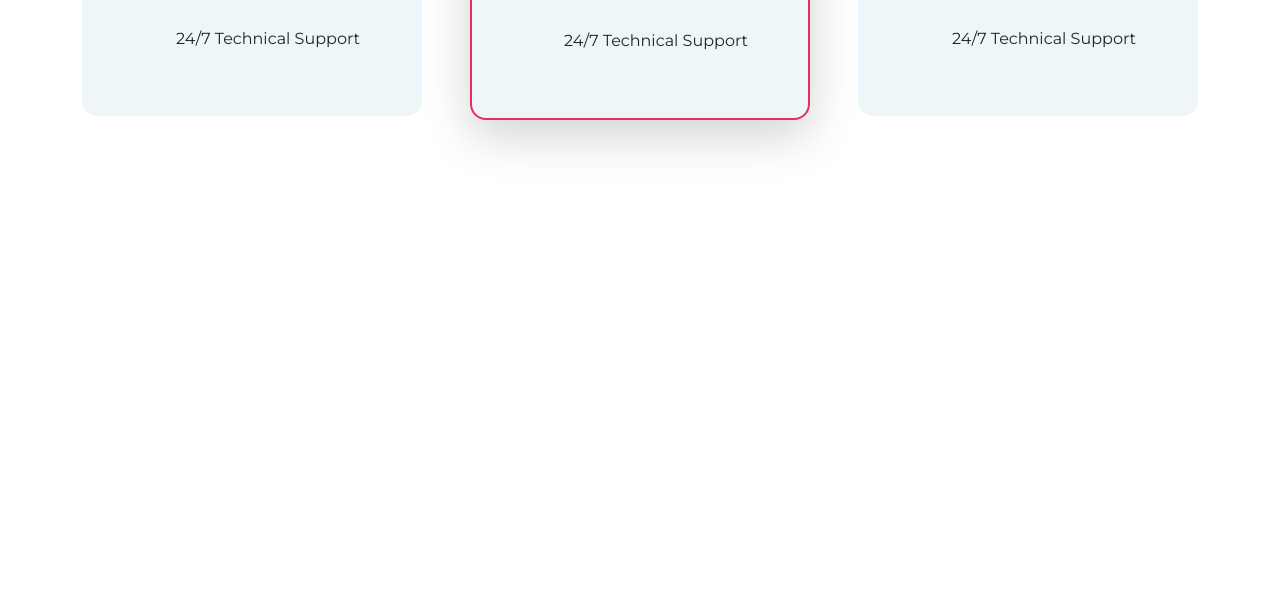
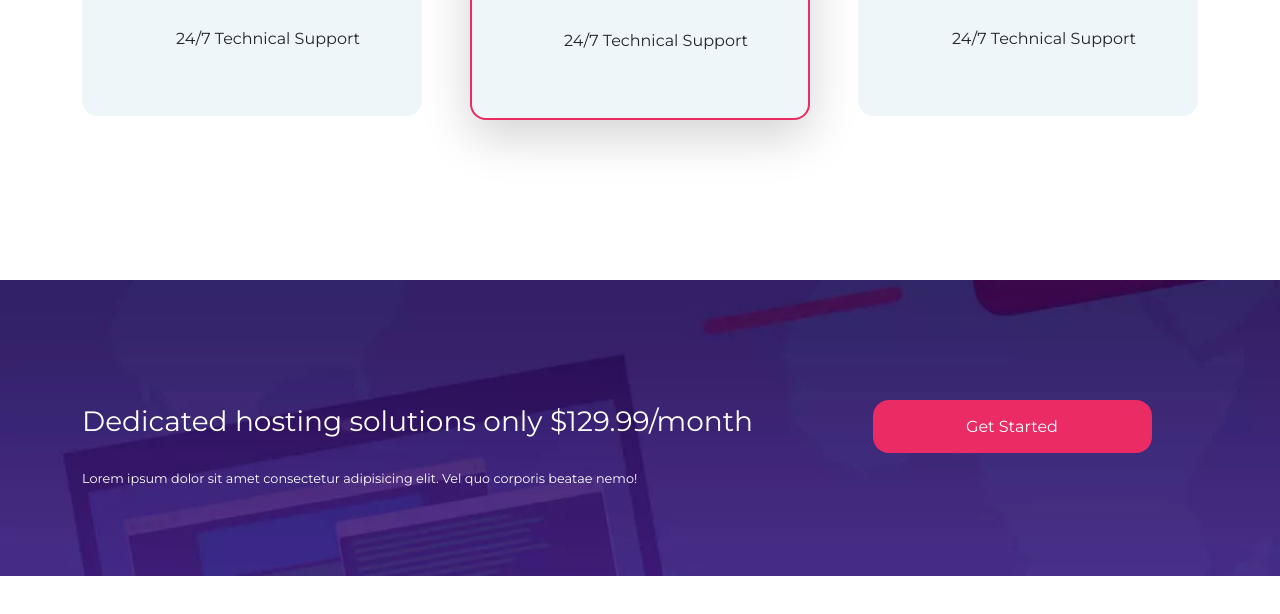
Before and after one commit to krypton225/IT-Host, a React (Create React App) app: page / in a window 1280 px wide. Shown: the part 3346-3960 px from the top of the page. Built offline with nearby package versions, Linux system fonts and the light colour scheme.

Commit message:
ADD HostSolution component @ Home page

```diff
--- a/src/pages/Home/Home.tsx
+++ b/src/pages/Home/Home.tsx
@@ -5,6 +5,7 @@ import { Landing } from "./Landing";
 import EnterWebsite from "./EnterWebsite/EnterWebsite";
 import SkillsAndTestimonials from "./SkillsAndTestimonials/SkillsAndTestimonials";
 import Price from "./Price/Price";
+import HostSolution from "./HostSolution/HostSolution";
 
 const Home = () => {
     return (
@@ -14,6 +15,7 @@ const Home = () => {
             <EnterWebsite />
             <SkillsAndTestimonials />
             <Price />
+            <HostSolution />
         </>
     );
 };
--- /dev/null
+++ b/src/pages/Home/HostSolution/HostSolution.tsx
@@ -0,0 +1,33 @@
+import { MainButton } from "components";
+import { BannerBackground } from "data/photos";
+
+const HostSolution = () => {
+    return (
+        <div style={{
+            paddingBlock: "4.5rem",
+            backgroundImage: `url('${BannerBackground}')`,
+            backgroundRepeat: "no-repeat",
+            backgroundSize: "cover"
+        }}>
+
+            <div className="container mt-5">
+                <div className="row g-0">
+                    <div className="col-md-8 text-white" style={{ fontSize: "1.75rem" }}>
+                        Dedicated hosting solutions only $129.99/month
+                    </div>
+
+                    <div className="col-md-3 d-flex justify-content-start align-items-start mx-auto">
+                        <MainButton text="get started" rounded={true} bg="var(--pink-color)" color="white" padding="0.91rem" />
+                    </div>
+                </div>
+
+                <p className="mt-3 text-white" style={{ fontSize: "0.8rem" }}>
+                    Lorem ipsum dolor sit amet consectetur adipisicing elit. Vel quo corporis beatae nemo!
+                </p>
+            </div>
+
+        </div>
+    );
+};
+
+export default HostSolution;
```
